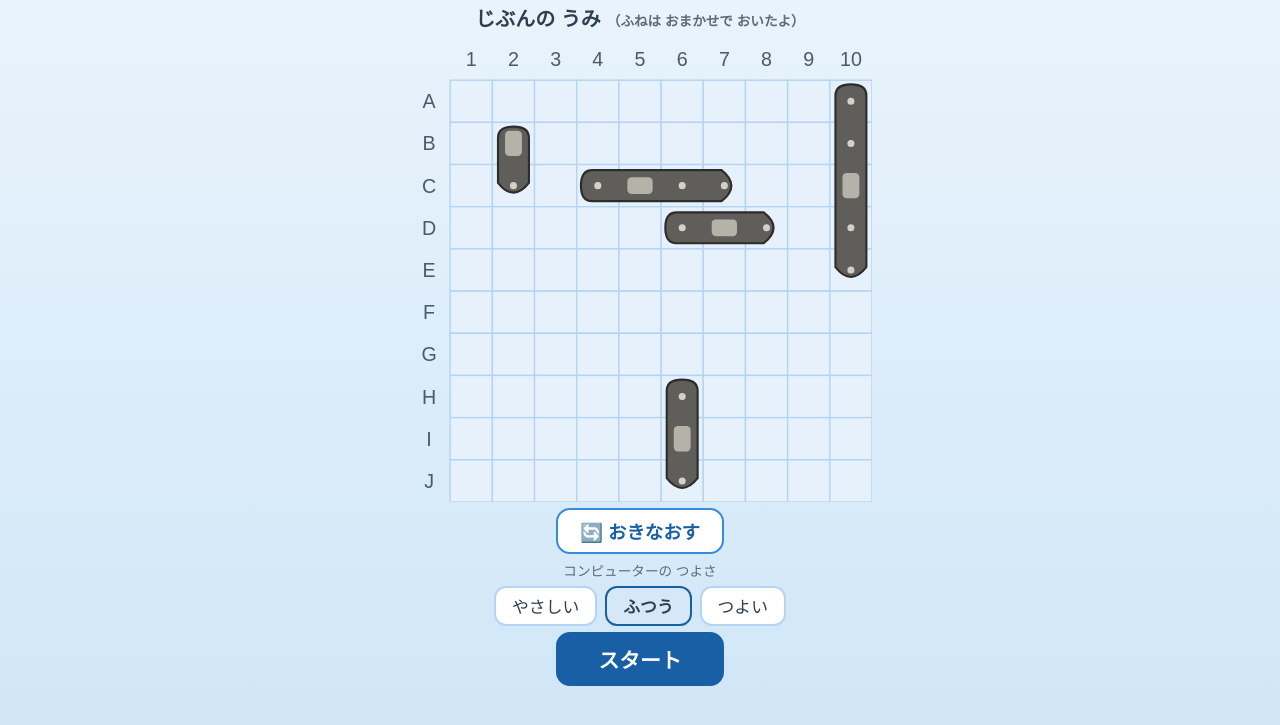
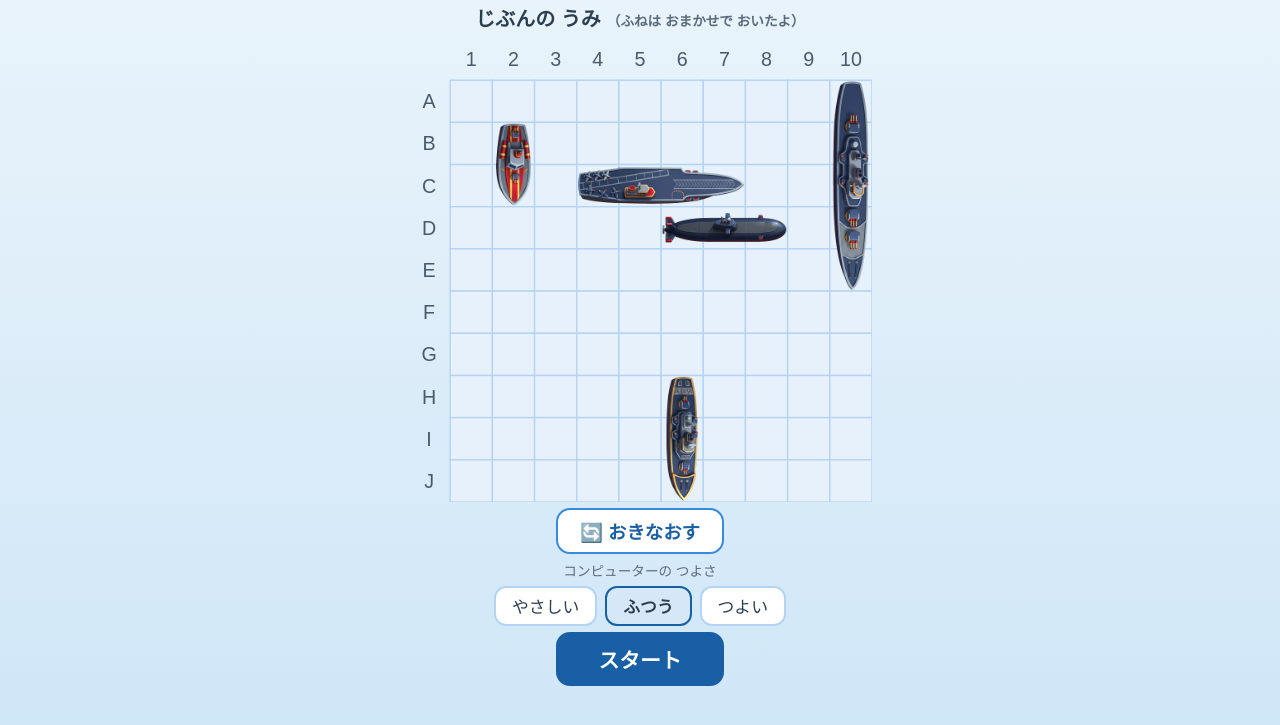
Before and after one commit to tomota0729/ta0729v1-apps, a plain HTML site: page apps/umi/index.html in a window 1280 px wide. Shown: the part 49-774 px from the top of the page. Drawn offline with Linux system fonts and the light colour scheme; a web font is replaced by a local one.

Commit message:
うみの うちあい：ナノバナナで作った船・命中・水しぶきの画像を入れる
Co-Authored-By: Claude Opus 5.5 <noreply@anthropic.com>

```diff
--- a/apps/umi/game.js
+++ b/apps/umi/game.js
@@ -27,7 +27,7 @@ const UMI = (() => {
           for (let k = 0; k < len; k++) cells.push(v ? [r + k, c] : [r, c + k]);
           if (cells.every(([a, b]) => grid[a][b] < 0)) {
             cells.forEach(([a, b]) => (grid[a][b] = i));
-            ships.push({ len, r, c, v, cells, hits: 0, sunk: false });
+            ships.push({ len, r, c, v, cells, hits: 0, sunk: false, idx: i });
             placed = true;
           }
         }
@@ -216,6 +216,15 @@ if (typeof document !== 'undefined') (() => {
     };
   })();
 
+  /* ---- 画像（img/ に あれば つかう） ---- */
+  const IMG = {};
+  const SHIP_IMG = ['ship5', 'ship4', 'ship3a', 'ship3b', 'ship2'];
+  [...SHIP_IMG, 'fx_hit', 'fx_miss', 'sea_tile'].forEach(k => {
+    const im = new Image();
+    im.onload = () => { IMG[k] = 'img/' + k + '.png?v=1'; refreshImgs(); if (k === 'sea_tile') document.querySelectorAll('.board').forEach(b => b.classList.add('has-sea')); };
+    im.src = 'img/' + k + '.png?v=1';
+  });
+
   /* ---- SVG 部品 ---- */
   const at = (r, c) => [O + c * C + C / 2, O + r * C + C / 2];
   function el(tag, attrs, parent) {
@@ -235,13 +244,15 @@ if (typeof document !== 'undefined') (() => {
   function drawHit(g, x, y, anim, small) {
     const w = el('g', { class: anim ? 'pop' : '' }, g);
     const k = small ? 0.55 : 1;
+    if (IMG.fx_hit) { const sz = C * 1.25 * k; el('image', { href: IMG.fx_hit, x: x - sz / 2, y: y - sz / 2, width: sz, height: sz }, w); return w; }
     el('path', { d: star(x, y, 13 * k, 6 * k, 8), fill: '#E24B4A', stroke: '#A32D2D', 'stroke-width': 1 }, w);
     el('path', { d: star(x, y, 6 * k, 3 * k, 8), fill: '#FAC775' }, w);
     return w;
   }
   function drawMiss(g, x, y, n, anim) {
     const w = el('g', { class: anim ? 'pop' : '' }, g);
-    el('circle', { cx: x, cy: y, r: 11, fill: '#fff', stroke: '#378ADD', 'stroke-width': 2 }, w);
+    if (IMG.fx_miss) { const sz = C * 1.05; el('image', { href: IMG.fx_miss, x: x - sz / 2, y: y - sz / 2, width: sz, height: sz, opacity: .9 }, w); }
+    el('circle', { cx: x, cy: y, r: 10, fill: 'rgba(255,255,255,.92)', stroke: '#378ADD', 'stroke-width': 2 }, w);
     if (n !== undefined) {
       const t = el('text', { x, y: y + 5, 'text-anchor': 'middle', 'font-size': 15, 'font-weight': 600, fill: '#0C447C' }, w);
       t.textContent = n;
@@ -259,6 +270,15 @@ if (typeof document !== 'undefined') (() => {
   }
   function drawShip(g, s, cls) {
     const w = el('g', { class: cls || '' }, g);
+    const key = SHIP_IMG[s.idx];
+    if (key && IMG[key]) {
+      // 横むきの 画像。たて置きは 90度 まわす
+      const L = s.len * C - 2, H = C * 0.86;
+      const cx = O + (s.v ? s.c + 0.5 : s.c + s.len / 2) * C, cy = O + (s.v ? s.r + s.len / 2 : s.r + 0.5) * C;
+      el('image', { href: IMG[key], x: cx - L / 2, y: cy - H / 2, width: L, height: H, preserveAspectRatio: 'none',
+        transform: s.v ? `rotate(90 ${cx} ${cy})` : '' }, w);
+      return w;
+    }
     el('path', { d: shipPath(s), fill: '#5F5E5A', stroke: '#2C2C2A', 'stroke-width': 1.5 }, w);
     const k = Math.floor(s.len * 0.42);
     const [bx, by] = at(s.v ? s.r + k : s.r, s.v ? s.c : s.c + k);
@@ -301,6 +321,12 @@ if (typeof document !== 'undefined') (() => {
   /* ---- 状態 ---- */
   let me, cpu, level = 1, myTurn = false, busy = false, shots = 0, hintHits = 0, over = false;
   let Lsetup, Lcpu, Lme;
+
+  // 画像が あとから とどいたら ならべる画面を かきなおす
+  function refreshImgs() {
+    if (!Lsetup || !me || !$('screen-setup').classList.contains('active')) return;
+    Lsetup.ships.innerHTML = ''; me.ships.forEach(s => drawShip(Lsetup.ships, s));
+  }
 
   function setupScreen() {
     me = UMI.newSide();
--- a/apps/umi/index.html
+++ b/apps/umi/index.html
@@ -73,6 +73,6 @@
     </div>
   </div>
 
-  <script src="game.js?v=1"></script>
+  <script src="game.js?v=2"></script>
 </body>
 </html>
```
Also changed, not shown: apps/umi/img/fx_aim.png (added), apps/umi/img/fx_hit.png (added), apps/umi/img/fx_miss.png (added), apps/umi/img/fx_sink.png (added), apps/umi/img/sea_tile.png (added), apps/umi/img/ship2.png (added), apps/umi/img/ship3a.png (added), apps/umi/img/ship3b.png (added), apps/umi/img/ship4.png (added), apps/umi/img/ship5.png (added), apps/umi/img/ui_button.png (added), apps/umi/img/ui_panel.png (added), apps/umi/img/ui_turn_cpu.png (added), apps/umi/img/ui_turn_me.png (added), 2 other files.
